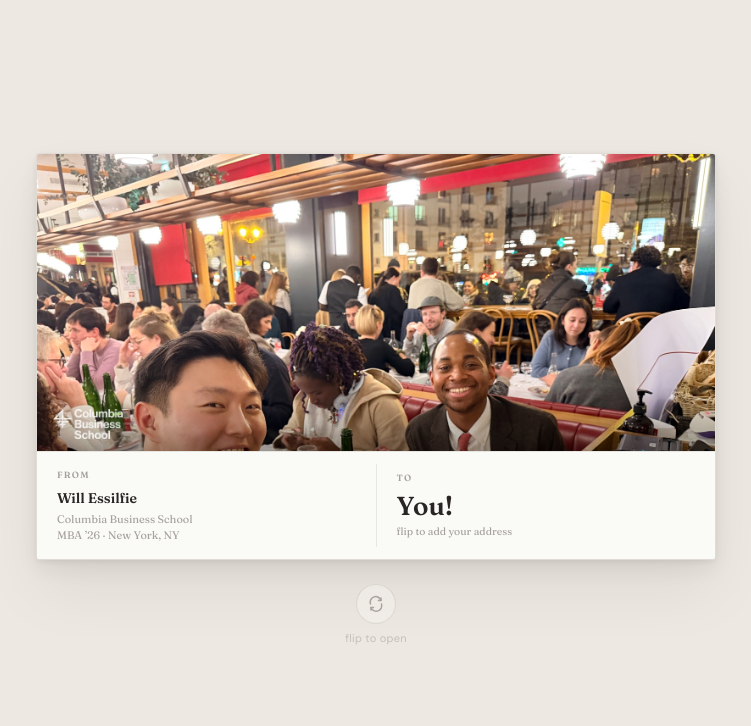
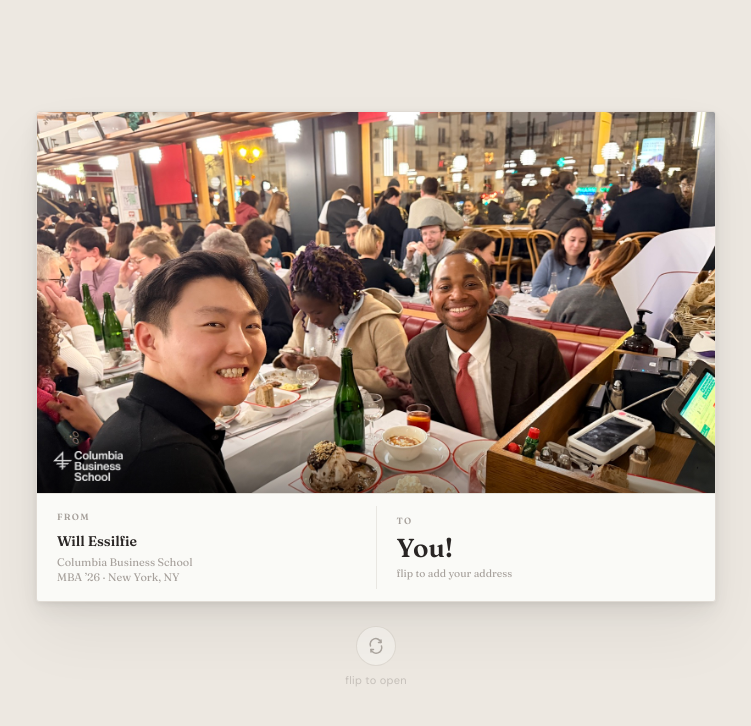
Before and after one commit to wessilfie/graduation.essilfie.com, a Next.js app: page / in a window 1280 px wide. Shown: the top 726 px of the page, without its empty margins (264-1015 px from the left). Built offline with nearby package versions, Linux system fonts and the light colour scheme.

Commit message:
fix: taller photo strip (16/9) + center-biased crop to reduce sky-heavy shots

```diff
--- a/app/page.tsx
+++ b/app/page.tsx
@@ -686,9 +686,9 @@ export default function Page() {
         {(flipState === "front" || flipState === "flip-out") && (
           <>
             {/* Photo strip */}
-            <div className="relative w-full bg-[#D4CFC8]" style={{ aspectRatio: "16/7" }}>
+            <div className="relative w-full bg-[#D4CFC8]" style={{ aspectRatio: "16/9" }}>
               {/* eslint-disable-next-line @next/next/no-img-element */}
-              <img src={postcardImg ? `/postcardpics/${postcardImg}` : undefined} alt="" className="w-full h-full object-cover object-top"
+              <img src={postcardImg ? `/postcardpics/${postcardImg}` : undefined} alt="" className="w-full h-full object-cover" style={{ objectPosition: "center 30%" }}
                 onError={e => { (e.currentTarget as HTMLImageElement).style.display = "none"; }} />
 
               {/* Gradient scrim at bottom */}
```
